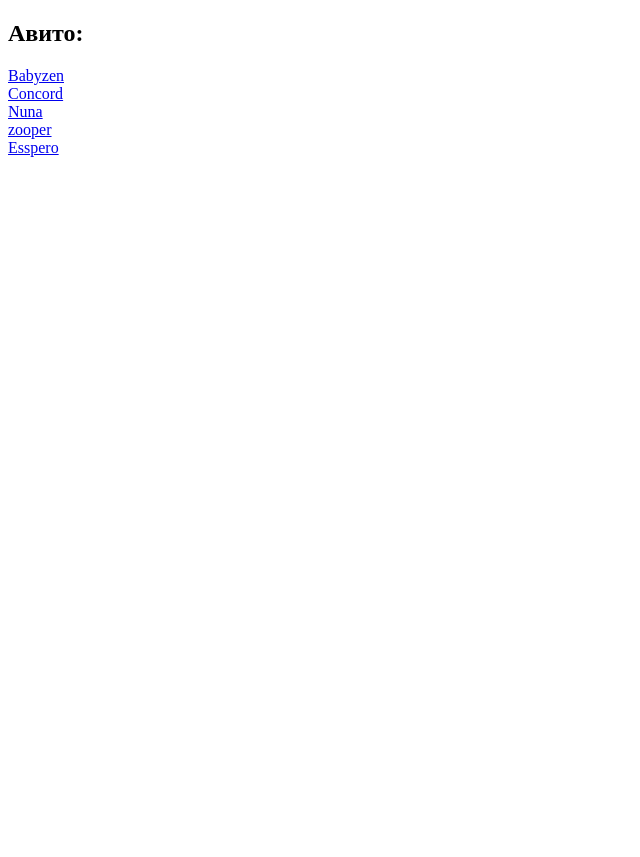
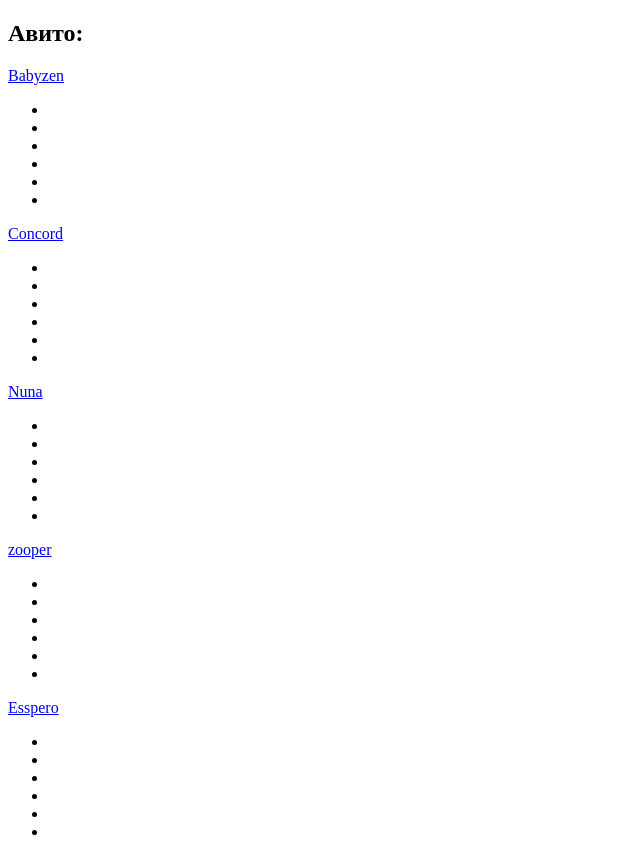
Before and after one commit to lebespiere/lebespiere.github.io, a plain HTML site: page index.html in a window 1280 px wide. Shown: the whole page, without its empty margins (0-640 px from the left). Before the commit the page ends 800 px from the top, so only its background shows below. Drawn offline with Linux system fonts and the light colour scheme.

Commit message:
Update index.html

```diff
--- a/index.html
+++ b/index.html
@@ -9,10 +9,49 @@
 	<body>
 	<h2>Авито:</h2>
 	<a href="https://yadi.sk/d/UuZujAtxE5NAo" target="_blank">Babyzen</a> <br>
+	<ul>
+		<li><a href="" target="_blank"></a></li>
+		<li><a href="" target="_blank"></a></li>
+		<li><a href="" target="_blank"></a></li>
+		<li><a href="" target="_blank"></a></li>
+		<li><a href="" target="_blank"></a></li>
+		<li><a href="" target="_blank"></a></li>
+	</ul>
 	<a href="http://babytravel.host.webasyst.com/wa-data/public/site/ostatki.xls" target="_blank">Concord</a><br>
+		<ul>
+		<li><a href="" target="_blank"></a></li>
+		<li><a href="" target="_blank"></a></li>
+		<li><a href="" target="_blank"></a></li>
+		<li><a href="" target="_blank"></a></li>
+		<li><a href="" target="_blank"></a></li>
+		<li><a href="" target="_blank"></a></li>
+	</ul>
 	<a href="https://yadi.sk/d/UuZujAtxE5NAo" target="_blank">Nuna</a><br>
+		<ul>
+		<li><a href="" target="_blank"></a></li>
+		<li><a href="" target="_blank"></a></li>
+		<li><a href="" target="_blank"></a></li>
+		<li><a href="" target="_blank"></a></li>
+		<li><a href="" target="_blank"></a></li>
+		<li><a href="" target="_blank"></a></li>
+	</ul>
 	<a href="http://myshop.kidbase.ru/" target="_blank">zooper</a><br>
+		<ul>
+		<li><a href="" target="_blank"></a></li>
+		<li><a href="" target="_blank"></a></li>
+		<li><a href="" target="_blank"></a></li>
+		<li><a href="" target="_blank"></a></li>
+		<li><a href="" target="_blank"></a></li>
+		<li><a href="" target="_blank"></a></li>
+	</ul>
 	<a href="http://myshop.kidbase.ru/" target="_blank">Esspero</a><br>
-
+		<ul>
+		<li><a href="" target="_blank"></a></li>
+		<li><a href="" target="_blank"></a></li>
+		<li><a href="" target="_blank"></a></li>
+		<li><a href="" target="_blank"></a></li>
+		<li><a href="" target="_blank"></a></li>
+		<li><a href="" target="_blank"></a></li>
+	</ul>
 	</body>
 </html>
```
